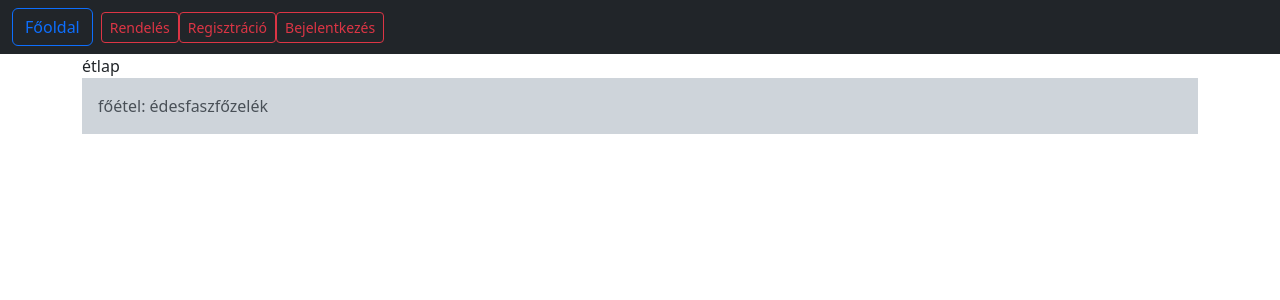
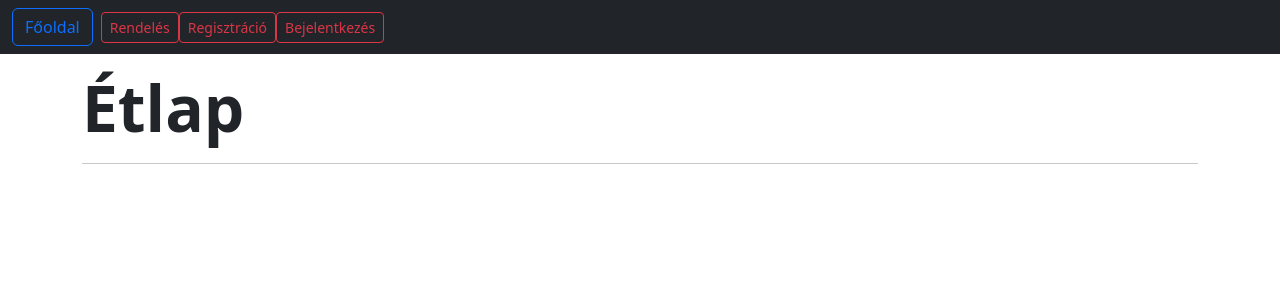
Before and after one commit to bombasztikus/Vizsgaremek, a Flask app: page / in a window 1280 px wide. Shown: the top 300 px of the page. Run offline with Flask 3, Linux system fonts and the light colour scheme; data that the repository does not hold is empty.

Commit message:
főoldal redesign

```diff
--- a/src/templates/index.html
+++ b/src/templates/index.html
@@ -3,14 +3,14 @@
 {% block title %}Főoldal{% endblock %}
 
 {% block page %}
-<header>étlap</header>
-
-<div class="p-3 mb-2 bg-dark-subtle text-dark-emphasis">főétel: édesfaszfőzelék</div>
-
+<header class="mb-4 pt-3">
+    <h1 class="display-3 fw-bold">Étlap</h1>
+    <hr>
+</header>
 <section class="row g-3">
     {% for meal in meals %}
     <div class="col col-3">
-        <article class="card h-100">
+        <article class="card h-100 rounded-4 overflow-hidden">
             <img src="{{ meal.image_url }}" class="card-img-top h-10" alt="{{ meal.name }} illusztrációja">
             <div class="card-body d-flex flex-column">
                 <h5 class="card-title fw-bolder fs-4">{{ meal.name }}</h5>
@@ -18,7 +18,7 @@
                     {% for star in range(meal.stars) %}<i class="bi bi-star-fill text-warning"></i>{% endfor %} ({{ meal.stars }})
                 </p>
                 <p class="card-text text-body-secondary mt-2">{{ meal.description or "Ennek az ételnek vagy italnak nincs leírása, de biztosan nagyon finom." }}</p>
-                <a href="#" class="btn btn-outline-primary w-100 mt-auto"><i class="bi bi-cart-plus"></i> {{ meal.price }} {{ meal.currency }}</a>
+                <a href="#" class="btn btn-outline-dark fw-bold w-100 mt-auto rounded-pill"><i class="bi bi-cart-plus"></i> {{ meal.price }} {{ meal.currency }}</a>
             </div>
         </article>
     </div>
```
